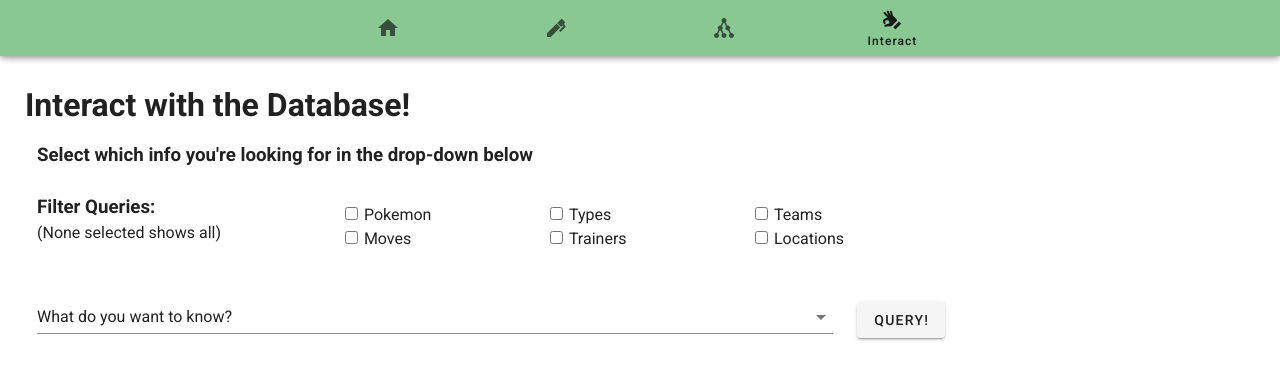
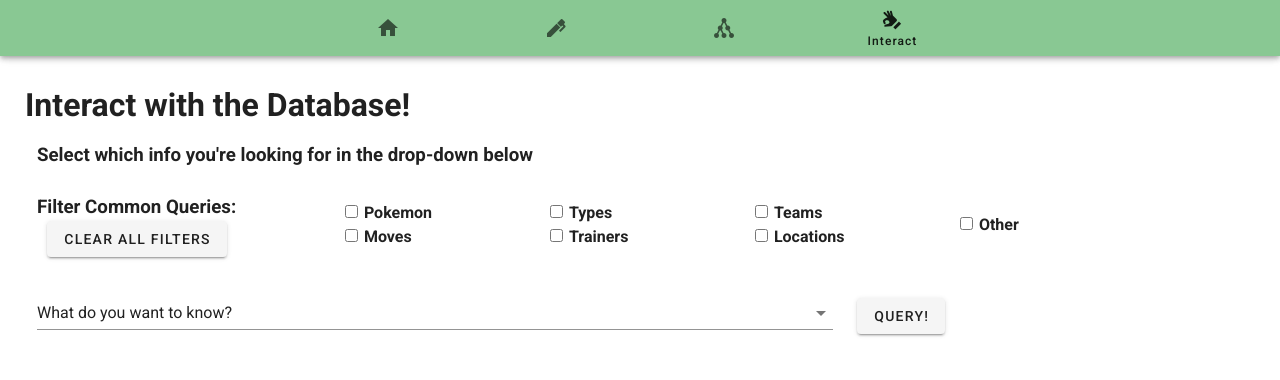
Before and after one commit to JacobJanzen/J5-Pocket-Monsters-Database, a Vue app in the folder front_end/: page /Interact in a window 1280 px wide. Shown: the top 380 px of the page. Built offline with nearby package versions, Linux system fonts and the light colour scheme.

Commit message:
added clear checkbox button

```diff
--- a/front_end/src/views/Interact.vue
+++ b/front_end/src/views/Interact.vue
@@ -15,8 +15,11 @@
 
          <v-row align="center">
            <v-col cols="3">
-            <h3>Filter Queries:</h3>
-            <p>(None selected shows all)</p>
+            <h3>Filter Common Queries:</h3>
+            <v-btn class="filterClear" @click="clearAllCheckboxes()">Clear All Filters</v-btn>
+            <!--
+            <p>(Nothing selected: all visible)</p>
+            -->
            </v-col>
 
            <v-col cols="2">
@@ -52,6 +55,13 @@
             <div>
               <input type="checkbox" @change="locationCheckboxUpdate()" id="locationCheckbox">
               <label class = "checkboxLabel" for="locationCheckbox">Locations</label>
+            </div>
+            </v-col>
+
+            <v-col cols="2">
+            <div>
+              <input type="checkbox" @change="otherCheckboxUpdate()" id="otherCheckbox">
+              <label class = "checkboxLabel" for="otherCheckbox">Other</label>
             </div>
             </v-col>
 
@@ -96,14 +106,12 @@
              <v-btn class="button" @click="newQuery()">New Query</v-btn>
 
              <v-btn class="button" v-if="downloadButtonVisible" @click="downloadFile()">Download</v-btn>
-            <!--
-            <v-btn class="button" ><a class="button" :href="`${publicPath}query_output.csv`" style="color:black;" download>Download</a></v-btn>
-            -->
+
         </v-col>
       </v-row>
 
     <v-row align="center">
-        <!-- Display results here??
+        <!-- Display results here
         <pre>{{ JSON.stringify(apiObj, null, 2) }}</pre> -->
         <p class = "output" id='showData'></p>
     </v-row>
@@ -454,6 +462,7 @@
         trainerCheckbox: false,
         teamCheckbox: false,
         locationCheckbox:false,
+        otherCheckbox: false,
 
 
         /*
@@ -465,11 +474,6 @@
 
 
         */
-
-
-
-
-
 
 
         //add all other params here
@@ -486,7 +490,6 @@
           { value: 'The locations a Pokemon of given type can be found', id: '5' },
           { value: 'The locations that a Pokemon with two given types can be found', id: '6' },
           { value: 'Every location you fight a given trainer', id: '7' },
-          //{ value: 'The locations with trainers of a given trainer class', id: '8' }, //removed as redundant
           { value: 'The locations where a certain trainer class can be fought', id: '9' },
           { value: 'The locations where a certain Pokemon of at least a certain level can be found', id: '10' },
           //Moves File
@@ -620,18 +623,24 @@
          //add locaion queries to queries
          noneSelected = false;
        }
+       if(this.otherCheckbox){
+         //add locaion queries to queries
+         noneSelected = false;
+       }
 
        if(noneSelected){
          //make all queries visible
        }
 
-
+      /*
       console.log("pokemon: "+this.pokemonCheckbox);
       console.log("moves: "+this.moveCheckbox);
       console.log("types: "+this.typeCheckbox);
       console.log("trainers: "+this.trainerCheckbox);
       console.log("teams: "+this.teamCheckbox);
       console.log("locations: "+this.locationCheckbox);
+      console.log("locations: "+this.otherCheckbox);
+      */
 
      },
 
@@ -687,6 +696,34 @@
         }else{
           this.locationCheckbox = true;
         }
+        this.updateFilteredQueries();
+     },
+
+     otherCheckboxUpdate(){
+        if(this.otherCheckbox){
+         this.otherCheckbox = false
+        }else{
+          this.otherCheckbox = true;
+        }
+        this.updateFilteredQueries();
+     },
+
+     clearAllCheckboxes(){
+        console.log("what");
+        document.getElementById("pokemonCheckbox").checked = false;
+        document.getElementById("moveCheckbox").checked = false;
+        document.getElementById("typeCheckbox").checked = false;
+        document.getElementById("trainerCheckbox").checked = false;
+        document.getElementById("locationCheckbox").checked = false;
+        document.getElementById("otherCheckbox").checked = false;
+
+        this.pokemonCheckbox = false;
+        this.moveCheckbox = false;
+        this.typeCheckbox = false;
+        this.trainerCheckbox = false;
+        this.teamCheckbox = false;
+        this.locationCheckbox =false;
+        this.otherCheckbox = false;
         this.updateFilteredQueries();
      },
 
@@ -763,7 +800,6 @@
         case '5':{ this.dropdownMessageVisible = true; this.typeVisible = true; break;}
         case '6':{ this.dropdownMessageVisible = true; this.typeVisible = true; this.secondTypeVisible = true; break;}
         case '7':{ this.dropdownMessageVisible = true; this.trainerNameVisible = true; break;}
-        //case '8':{ this.dropdownMessageVisible = true; this.trainerClassVisible = true; break;}
         case '9':{ this.dropdownMessageVisible = true; this.trainerClassVisible = true; break;}
         case '10':{ this.dropdownMessageVisible = true; this.levelSelectVisible = true; this.pokemonNameVisible = true; break;}
         case '11':{ break;}
@@ -859,11 +895,6 @@
                     this.apiStr.url += "locations/locations_with_trainer/"+this.selectTrainerName.TID;//havnt tested with TID??
                     valid = true;
                 }break;}
-            /*case '8':{
-                if(this.selectTrainerClass.TrainerClass != null){
-                    this.apiStr.url += "locations/locations_with_trainer_class/"+this.selectTrainerClass.TrainerClass;
-                    valid = true;
-                }break;}*/
             case '9':{
                 if(this.selectTrainerClass.TrainerClass != null){
                     this.apiStr.url += "locations/locations_with_trainer_class_fight/"+this.selectTrainerClass.TrainerClass;
@@ -1256,6 +1287,11 @@
 
 .checkboxLabel {
     margin: .4rem;
+    font-weight: bold;
+}
+
+.filterClear{
+  margin-left:10px;
 }
 
 </style>
```
